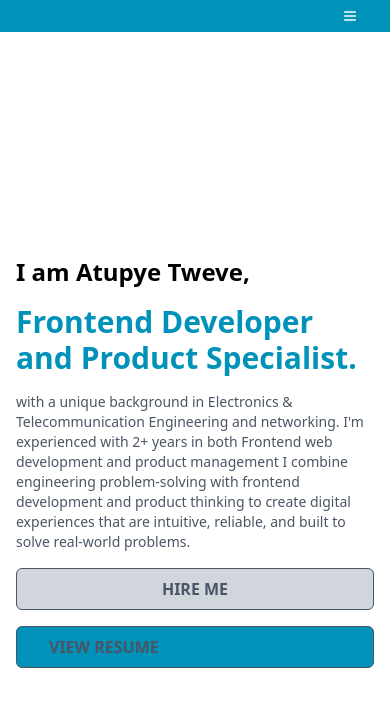
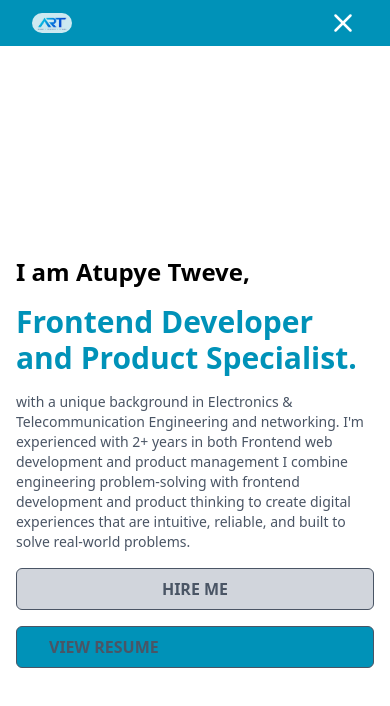
Before and after one commit to ibrahimherith/atu-portfolio, a React (Vite) app: page / in a window 390 px wide. Shown: the top 706 px of the page. Built offline with nearby package versions, Linux system fonts and the light colour scheme; a web font is replaced by a local one.

Commit message:
implemented navigation icons for navbar

```diff
--- a/src/components/Navbar.jsx
+++ b/src/components/Navbar.jsx
@@ -6,15 +6,10 @@ const Navbar = () => {
   const [isMenuOpen, setIsMenuOpen] = useState(false);
   return (
     <>
-      <div className="mx-auto bg-cyan-600 w-full text-white px-8 py-2 fixed z-9999 top-0">
-        <div className="flex justify-between md:hidden">
-          <div className="w-1/4 rounded">
-            {/* <img src="logo1.png" /> */}
-          </div>
-          <LuMenu
-            classname="text-3xl"
-            onClick={() => setIsMenuOpen((prev) => !prev)}
-          />
+      <div className="flex justify-between items-center mx-auto bg-cyan-600 w-full text-white px-8 py-2 fixed z-9999 top-0">
+
+        <div className="bg-white/80 w-10 md:w-20 rounded-full">
+          <img src="logo1.png" className="w-full h-auto"/>
         </div>
 
         {/* desktop view */}
@@ -22,10 +17,6 @@ const Navbar = () => {
           <li className="hover:text-amber-300">
             <Link to="/">HOME</Link>
           </li>
-
-          {/* <li className="hover:text-amber-300">
-            <Link to="/about">ABOUT</Link>
-          </li> */}
 
           <li className="hover:text-amber-300">
             <Link to="/project">PROJECTS</Link>
@@ -37,6 +28,13 @@ const Navbar = () => {
             <Link to="/contact">CONTACT</Link>
           </li>
         </ul>
+
+        <button className="md:hidden text-3xl"
+          onClick={() => setIsMenuOpen((prev) => !prev)}>
+          {isMenuOpen ? <LuMenu /> : <LuX />}
+        </button>
+
+      </div>
 
       {isMenuOpen && (
         <div
@@ -51,23 +49,26 @@ const Navbar = () => {
             <li className="hover:text-amber-300">
               <Link to="/">HOME</Link>
             </li>
+
             <li className="hover:text-amber-300">
               <Link to="/project">PROJECTS</Link>
             </li>
+
             <li className="hover:text-amber-300">
               <Link to="/skill">SKILLS</Link>
             </li>
+
             <li className="hover:text-amber-300">
               <Link to="/contact">CONTACT</Link>
             </li>
           </ul>
 
-            <div>
+          {/* <div>
             <LuX onClick={() => setIsMenuOpen(false)}/>
-            </div>
+          </div> */}
         </div>
       )}
-      </div>
+
     </>
   );
 };
```
Also changed, not shown: public/logo1.png. Lines whose indentation alone changed are shown as unchanged.
